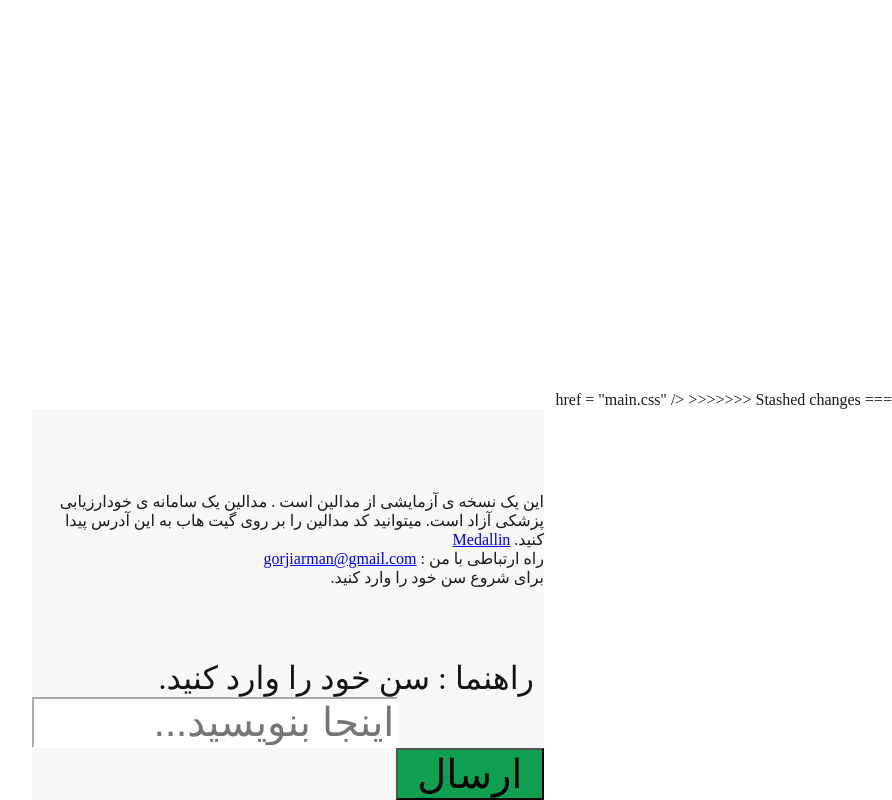
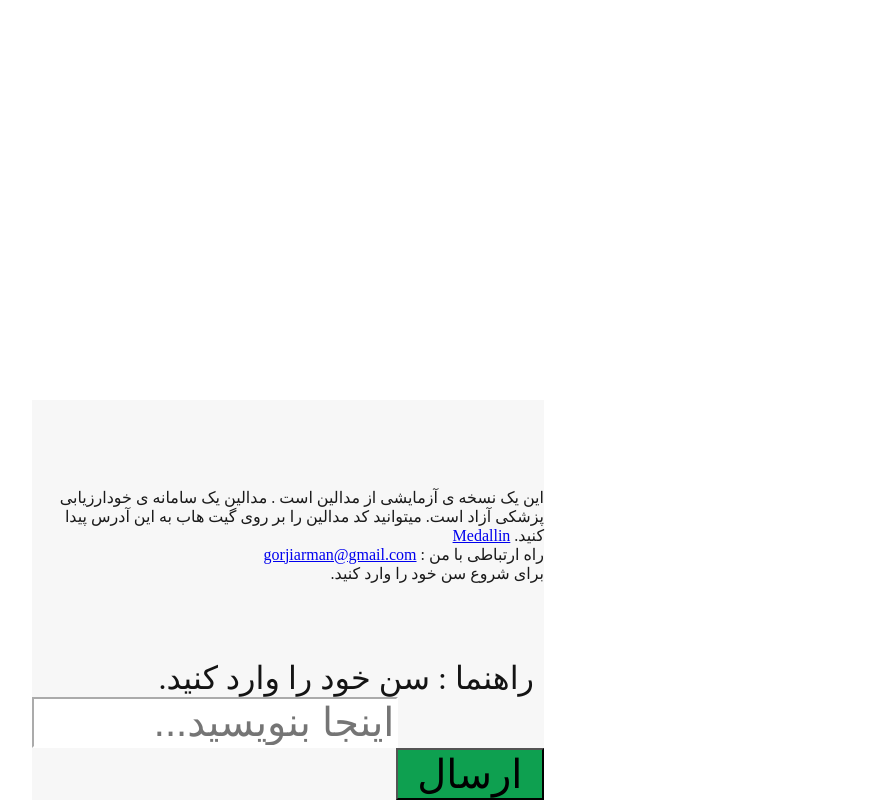
Before and after one commit to gorjiarman/Medallin, a Django app: page / in a window 1280 px wide. Shown: the whole page, without its empty margins (352-1244 px from the left). Run offline with Django 3.2, Linux system fonts and the light colour scheme.

Commit message:
Update index.html

```diff
--- a/testmedall/templates/index.html
+++ b/testmedall/templates/index.html
@@ -7,13 +7,7 @@
 <title>مدالین</title>
 <link rel = "stylesheet"
 type = "text/css"
-<<<<<<< Updated upstream
 href = "{% static 'css/main.css' %}"/>
-<!-- href = "../static/css/main.css" -->
-
-=======
-href = "main.css" />
->>>>>>> Stashed changes
 </head>
 <script src="https://unpkg.com/axios/dist/axios.min.js"></script>
 <body>
@@ -36,15 +30,9 @@
         var answerSymptomString;
         var mySymptoms= new Object();
         function getInputValue(){
-<<<<<<< Updated upstream
-
            if(con ==1)
-            {            getMessage();
-
-=======
-            getMessage();
-            if(con ==0)
             {
+			    getMessage();
                 setHelper("در حال به روز رسانی...صبر کنید.");
                 var btn = document.createElement("DIV");
                 btn.style.fontSize="5vh";
@@ -52,34 +40,11 @@
                 btn.innerHTML = "سلام، چند سالتونه؟";
                 setHelper("سن خود را به عدد وارد کنید.")
                 document.getElementById("divid2").appendChild(btn);
-// <!--                axios.defaults.headers.post['Content-Type'] ='application/json';-->
-// <!--                axios.get('http://185.97.117.155/api/list/symptoms/', { headers: {-->
-// <!--                'Accept-Language': 'fa',-->
-// <!--                Authorization: 'Bearer 5775e6158ce345feb2b4988b4c7d940f' } })-->
-// <!--                    .then((response) => {-->
-// <!--                        symptoms_name = response.data;-->
-// <!--                        axios.get('http://185.97.117.155/api/list/diseases/', { headers: {-->
-// <!--                        'Accept-Language': 'fa',-->
-// <!--                         Authorization: 'Bearer 5775e6158ce345feb2b4988b4c7d940f' } })-->
-// <!--                            .then((response) => {-->
-// <!--                                diseases = response.data;-->
-// <!--                            }).catch((error) => {-->
-// <!--                                console.log(error);-->
-
-// <!--                }).then(() => {-->
-// <!--                    console.log('fuckedup');-->
-// <!--                });-->
-// <!--                   -->
-// <!--                }).catch((error) => {-->
-// <!--                    console.log(error);-->
-// <!--                }).then(() => {-->
-// <!--                    console.log('fuckedup');-->
-// <!--                });-->
                 con++;
             }
             else if(con ==1)
             {
->>>>>>> Stashed changes
+
                 age = document.getElementById("myInput").value;
                 console.log(age);
                 var btn = document.createElement("DIV");
@@ -114,23 +79,13 @@
 
                 var symptom = document.getElementById("myInput").value;
                 getPredictFromSymptom(symptom,1);
-<<<<<<< Updated upstream
-=======
-// <!--                searchedID = getConceptFromString(symptom);-->
-// <!--                console.log(searchedID);-->
->>>>>>> Stashed changes
                 con++;
             }
             else if(con ==4)
-            {            getMessage();
-
+            {
+			getMessage();
                 console.log('here we are');
                 var answer = document.getElementById("myInput").value;
-<<<<<<< Updated upstream
-=======
-// <!--                searchedID = getConceptFromString(answer);-->
-// <!--                console.log(searchedID);-->
->>>>>>> Stashed changes
                 if(answer =="y")
                 {
 
@@ -165,16 +120,11 @@
         {
             getConceptFromString(symptomString).then((response) => {
             var symptomsString='{';
-<<<<<<< Updated upstream
             mySymptoms['"'+response+'"'] = symptomValue;
             console.log( response);
-=======
             searchedID = getConceptFromString(symptomString);
-
-// <!--            translatedsymptom = getKeyByValue(symptoms_name,symptomString);-->
             mySymptoms['"'+searchedID+'"'] = symptomValue;
             console.log(searchedID);
->>>>>>> Stashed changes
             var bodyFormData = new FormData();
             for(mySymptom in mySymptoms)
             {
```
